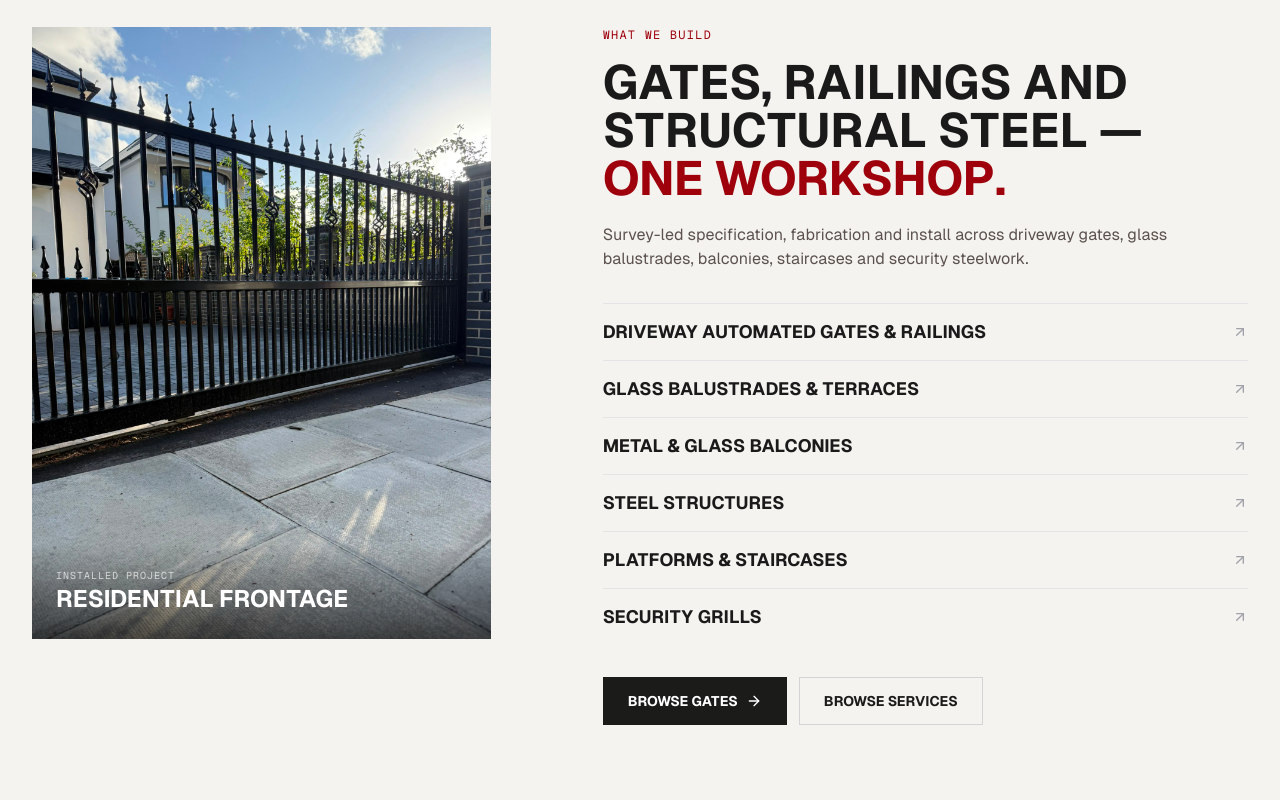
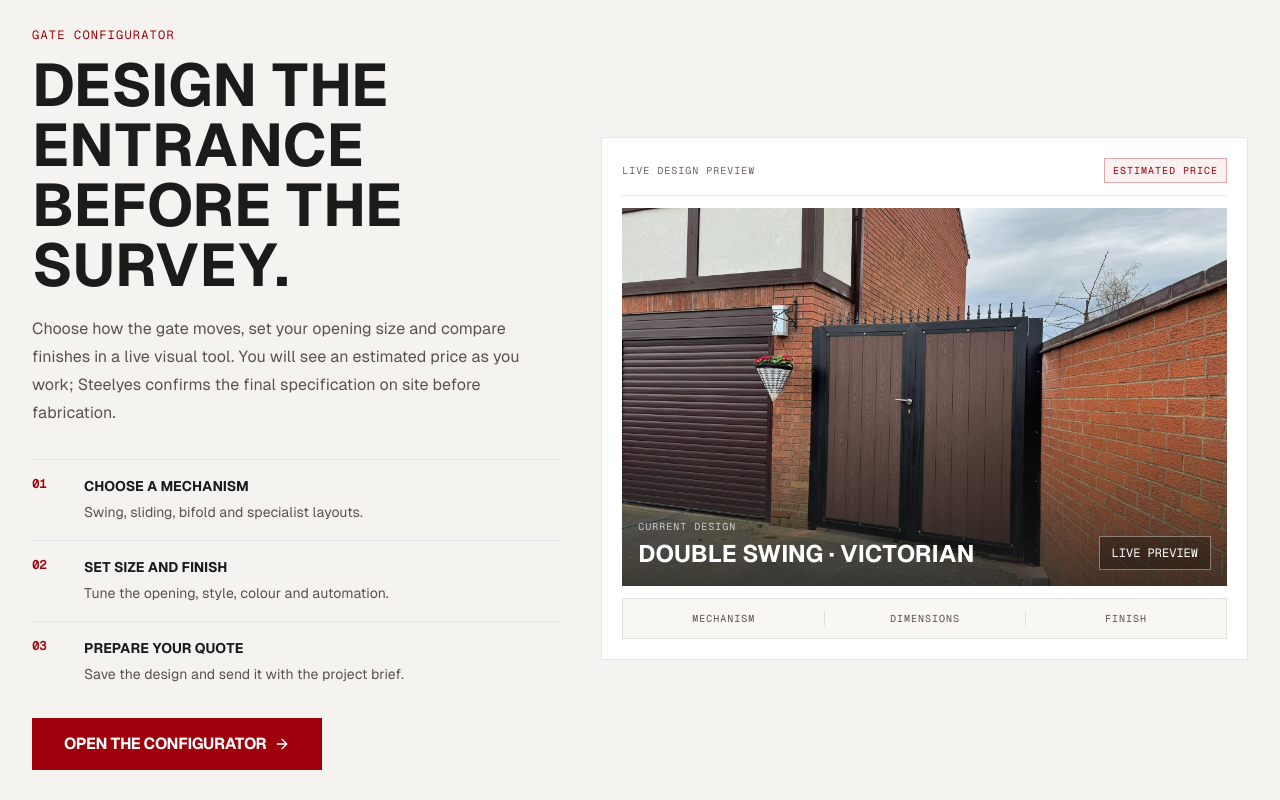
Before and after one commit to Otto-studio-it/Steelyes, a Next.js app in the folder apps/web/: page / in a window 1280 px wide. Shown: the part 1500-2300 px from the top of the page. Built offline with nearby package versions, Linux system fonts and the light colour scheme; no server answers.

Commit message:
feat(web): promote gate configurator entry points

```diff
--- a/apps/web/src/app/(marketing)/configurator/page.tsx
+++ b/apps/web/src/app/(marketing)/configurator/page.tsx
@@ -7,9 +7,9 @@ import { fetchPricingCatalog } from '@/lib/configurator/pricing-catalog-server'
 import { ConfiguratorClient } from './ConfiguratorClient'
 
 export const metadata: Metadata = {
-  title: 'Gate Configurator | Get Your Indicative Price Online',
+  title: 'Gate Configurator | Live Preview & Estimated Price',
   description:
-    'Configure a steel gate in 2D, compare indicative pricing, and prepare a survey-led quote with a live schematic preview.',
+    'Design a made-to-measure steel gate online, explore mechanisms, finishes and dimensions, and see a live preview with estimated pricing before site survey.',
   alternates: { canonical: '/configurator' },
 }
 
--- a/apps/web/src/app/(marketing)/page.tsx
+++ b/apps/web/src/app/(marketing)/page.tsx
@@ -132,7 +132,86 @@ export default function HomePage() {
         </div>
       </section>
 
-      {/* 3 — Range (single index: gates + services) */}
+      {/* 3 — Configurator product */}
+      <section aria-labelledby="home-configurator-title" className="border-b border-zinc-200 bg-canvas py-16 md:py-24">
+        <div className="mx-auto grid max-w-7xl gap-10 px-4 md:px-8 lg:grid-cols-[minmax(0,0.9fr)_minmax(0,1.1fr)] lg:items-center">
+          <Reveal>
+            <p className="font-mono text-xs uppercase tracking-widest text-primary">Gate configurator</p>
+            <h2
+              id="home-configurator-title"
+              className="mt-3 max-w-xl font-heading text-4xl font-black uppercase leading-[0.92] text-steel sm:text-5xl md:text-6xl"
+            >
+              Design the entrance before the survey.
+            </h2>
+            <p className="mt-5 max-w-xl text-base leading-7 text-muted-deep">
+              Choose how the gate moves, set your opening size and compare finishes in a live visual tool. You will see
+              an estimated price as you work; Steelyes confirms the final specification on site before fabrication.
+            </p>
+
+            <ol className="mt-8 grid gap-4 sm:grid-cols-3 lg:grid-cols-1">
+              {[
+                ['01', 'Choose a mechanism', 'Swing, sliding, bifold and specialist layouts.'],
+                ['02', 'Set size and finish', 'Tune the opening, style, colour and automation.'],
+                ['03', 'Prepare your quote', 'Save the design and send it with the project brief.'],
+              ].map(([number, title, body]) => (
+                <li key={number} className="grid grid-cols-[2.5rem_1fr] gap-3 border-t border-steel/12 pt-4">
+                  <span className="font-mono text-xs font-bold text-primary">{number}</span>
+                  <span>
+                    <span className="block font-heading text-sm font-bold uppercase text-steel">{title}</span>
+                    <span className="mt-1 block text-sm leading-6 text-muted-deep">{body}</span>
+                  </span>
+                </li>
+              ))}
+            </ol>
+
+            <Link
+              href="/configurator"
+              data-configurator-placement="home-product-section"
+              className="group mt-8 inline-flex min-h-[52px] w-full items-center justify-center gap-2 bg-primary px-8 font-heading text-base font-bold uppercase tracking-tight text-white transition-colors hover:bg-primary-dark focus-visible:outline focus-visible:outline-2 focus-visible:outline-offset-2 focus-visible:outline-primary sm:w-auto"
+            >
+              Open the configurator
+              <ArrowRight className="h-4 w-4 motion-safe:transition-transform motion-safe:group-hover:translate-x-1" aria-hidden />
+            </Link>
+          </Reveal>
+
+          <Reveal delay={100} className="relative border border-steel/12 bg-white p-3 sm:p-5">
+            <div className="flex items-center justify-between border-b border-steel/10 pb-3">
+              <span className="font-mono text-[10px] uppercase tracking-widest text-muted">Live design preview</span>
+              <span className="border border-primary/30 bg-primary/5 px-2 py-1 font-mono text-[10px] uppercase tracking-widest text-primary">
+                Estimated price
+              </span>
+            </div>
+            <div className="relative mt-3 aspect-[4/3] overflow-hidden bg-paper sm:aspect-[16/10]">
+              <Image
+                src={OFFICIAL_IMAGES.gates.doubleSwing.hero}
+                alt="Double swing steel gate shown as an example of the online configurator"
+                fill
+                sizes="(max-width: 1024px) 100vw, 55vw"
+                className="object-cover"
+              />
+              <div className="absolute inset-0 bg-gradient-to-t from-steel/75 via-transparent to-transparent" />
+              <div className="absolute inset-x-4 bottom-4 flex items-end justify-between gap-4 text-white">
+                <div>
+                  <p className="font-mono text-[10px] uppercase tracking-widest text-white/70">Current design</p>
+                  <p className="mt-1 font-heading text-xl font-black uppercase sm:text-2xl">Double swing · Victorian</p>
+                </div>
+                <span className="hidden border border-white/40 bg-black/30 px-3 py-2 font-mono text-xs uppercase sm:inline-flex">
+                  Live preview
+                </span>
+              </div>
+            </div>
+            <div className="mt-3 grid grid-cols-3 divide-x divide-steel/10 border border-steel/10 bg-paper py-3 text-center">
+              {['Mechanism', 'Dimensions', 'Finish'].map((label) => (
+                <span key={label} className="font-mono text-[10px] uppercase tracking-widest text-muted-deep">
+                  {label}
+                </span>
+              ))}
+            </div>
+          </Reveal>
+        </div>
+      </section>
+
+      {/* 4 — Range (single index: gates + services) */}
       <section className="mx-auto max-w-7xl px-4 py-16 md:px-8 md:py-24">
         <div className="grid grid-cols-1 gap-14 lg:grid-cols-12 lg:gap-0">
           <Reveal className="relative hidden lg:col-span-5 lg:block lg:pr-12">
@@ -197,7 +276,7 @@ export default function HomePage() {
         </div>
       </section>
 
-      {/* 4 — Process / installation */}
+      {/* 5 — Process / installation */}
       <section className="border-t border-zinc-200 bg-canvas py-16 md:py-24">
         <div className="mx-auto max-w-7xl px-4 md:px-8">
           <div className="grid grid-cols-1 gap-12 lg:grid-cols-2 lg:gap-24">
@@ -263,7 +342,7 @@ export default function HomePage() {
         </div>
       </section>
 
-      {/* 5 — Final CTA */}
+      {/* 6 — Final CTA */}
       <section className="relative overflow-hidden bg-steel py-20 text-white md:py-28">
         <Image
           src={OFFICIAL_IMAGES.gates.doubleSwing.gallery[1]}
@@ -297,6 +376,7 @@ export default function HomePage() {
               </Link>
               <Link
                 href="/configurator"
+                data-configurator-placement="home-closing-cta"
                 className="group inline-flex min-h-[52px] w-full items-center justify-center gap-2 border border-white/60 bg-black/20 px-6 py-3 font-heading text-base font-bold uppercase tracking-tight text-white transition-colors hover:border-white hover:bg-white/10 focus-visible:outline focus-visible:outline-2 focus-visible:outline-offset-2 focus-visible:outline-white"
               >
                 Configure a gate
--- a/apps/web/src/components/marketing/HomeWeldingHero.tsx
+++ b/apps/web/src/components/marketing/HomeWeldingHero.tsx
@@ -57,6 +57,7 @@ export function HomeWeldingHero() {
           </Link>
           <Link
             href="/configurator"
+            data-configurator-placement="home-hero"
             className="group inline-flex min-h-[52px] w-full items-center justify-center gap-2 border border-white/60 bg-black/20 px-6 py-3 font-heading text-base font-bold uppercase tracking-tight text-white transition-colors hover:border-white hover:bg-white/10 focus-visible:outline focus-visible:outline-2 focus-visible:outline-offset-2 focus-visible:outline-white"
           >
             Configure a gate
--- a/apps/web/src/components/marketing/SiteFooter.tsx
+++ b/apps/web/src/components/marketing/SiteFooter.tsx
@@ -29,7 +29,7 @@ const SERVICE_LINKS = [
 
 const START_LINKS = [
   { label: 'Request a quote', href: '/contact', tone: 'primary' },
-  { label: 'Configure a gate', href: '/configurator', tone: 'link' },
+  { label: 'Open gate configurator', href: '/configurator', tone: 'secondary' },
 ] as const
 
 const LEGAL_LINKS = [
@@ -102,16 +102,17 @@ export function SiteFooter() {
         <section>
           <h3 className="mb-5 font-heading text-sm font-bold uppercase tracking-widest text-primary-container">Start</h3>
           <p className="mb-5 text-sm font-light leading-relaxed text-zinc-400">
-            Share photos, measurements, or a rough brief to begin a measured specification.
+            Design a gate online, or share photos and measurements for a direct, survey-led specification.
           </p>
           <ul className="space-y-2 text-sm text-zinc-400">
             {START_LINKS.map((link) => (
               <li key={link.href}>
                 <Link
                   href={link.href}
+                  data-configurator-placement={link.href === '/configurator' ? 'footer' : undefined}
                   className={link.tone === 'primary'
                     ? 'inline-flex min-h-[44px] w-full items-center justify-center bg-primary px-5 font-heading text-sm font-bold uppercase tracking-tight text-white transition-colors hover:bg-primary-dark focus-visible:outline focus-visible:outline-2 focus-visible:outline-offset-2 focus-visible:outline-white'
-                    : 'inline-flex min-h-[44px] items-center font-heading text-sm font-bold uppercase tracking-tight transition-colors hover:text-white focus-visible:outline focus-visible:outline-2 focus-visible:outline-offset-2 focus-visible:outline-white'}
+                    : 'inline-flex min-h-[44px] w-full items-center justify-center border border-white/35 px-5 font-heading text-sm font-bold uppercase tracking-tight text-white transition-colors hover:border-white hover:bg-white/10 focus-visible:outline focus-visible:outline-2 focus-visible:outline-offset-2 focus-visible:outline-white'}
                 >
                   {link.label}
                 </Link>
--- a/apps/web/src/components/marketing/SiteHeader.tsx
+++ b/apps/web/src/components/marketing/SiteHeader.tsx
@@ -50,6 +50,7 @@ const NAV_GROUPS: NavGroup[] = [
 const PRIMARY_LINKS: NavLink[] = [
   { label: 'Installation', href: '/installation' },
   { label: 'Workshop gallery', href: '/gallery' },
+  { label: 'Configurator', href: '/configurator' },
   { label: 'About', href: '/about' },
 ]
 
@@ -165,6 +166,7 @@ export function SiteHeader({ pathname }: SiteHeaderProps) {
             <Link
               key={link.href}
               href={link.href}
+              data-configurator-placement={link.href === '/configurator' ? 'desktop-primary-nav' : undefined}
               className={cn(
                 'inline-flex min-h-[44px] items-center font-heading text-sm font-bold uppercase tracking-tight text-zinc-600 transition-colors duration-100 hover:text-primary focus-visible:outline focus-visible:outline-2 focus-visible:outline-offset-4 focus-visible:outline-primary',
                 isActive(pathname, link.href) && 'text-primary',
@@ -176,12 +178,6 @@ export function SiteHeader({ pathname }: SiteHeaderProps) {
         </nav>
 
         <div className="hidden items-center gap-2 lg:flex">
-          <Link
-            href="/configurator"
-            className="inline-flex min-h-[44px] items-center justify-center border border-zinc-300 px-5 py-2 font-heading text-sm font-bold uppercase tracking-tight text-steel transition-colors duration-100 hover:border-steel hover:bg-canvas focus-visible:outline focus-visible:outline-2 focus-visible:outline-offset-2 focus-visible:outline-steel"
-          >
-            Configure a gate
-          </Link>
           <Link
             href="/contact"
             className="inline-flex min-h-[44px] items-center justify-center bg-primary px-5 py-2 font-heading text-sm font-bold uppercase tracking-tight text-white transition-colors duration-100 hover:bg-primary-dark focus-visible:outline focus-visible:outline-2 focus-visible:outline-offset-2 focus-visible:outline-primary"
@@ -219,6 +215,7 @@ export function SiteHeader({ pathname }: SiteHeaderProps) {
             <Link
               href="/configurator"
               onClick={closeMenu}
+              data-configurator-placement="mobile-menu-quick-action"
               className="inline-flex min-h-[52px] w-full items-center justify-center border border-zinc-300 px-5 py-3 font-heading text-sm font-bold uppercase tracking-tight text-steel focus-visible:outline focus-visible:outline-2 focus-visible:outline-offset-2 focus-visible:outline-steel"
             >
               Configure a gate
@@ -266,7 +263,7 @@ export function SiteHeader({ pathname }: SiteHeaderProps) {
               )
             })}
 
-            {PRIMARY_LINKS.map((link) => (
+            {PRIMARY_LINKS.filter((link) => link.href !== '/configurator').map((link) => (
               <li key={link.href} className="border-b border-zinc-100">
                 <Link
                   href={link.href}
```
Also changed, not shown: apps/web/src/app/(marketing)/gallery/GalleryClient.tsx (+22 -18 lines), 1 other file (tests, documents, lock files or other folders).
